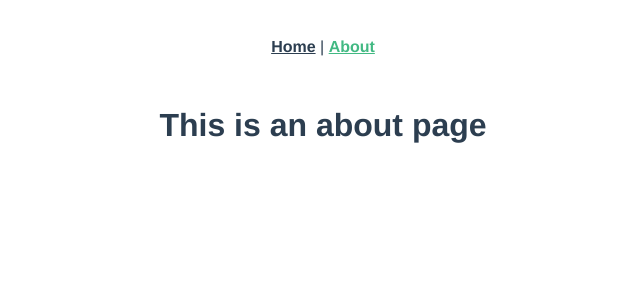
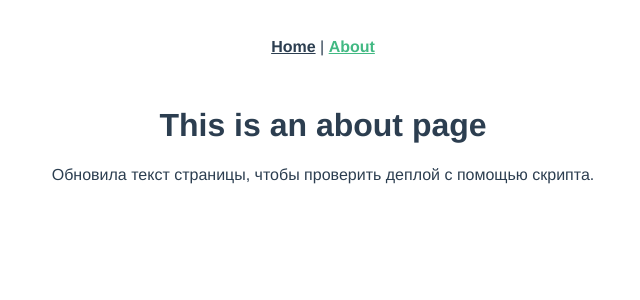
Before and after one commit to Limonbird/test-project, a Vue app: page /about in a window 1280 px wide. Shown: the top 300 px of the page, without its empty margins (317-957 px from the left). Built offline with nearby package versions, Linux system fonts and the light colour scheme.

Commit message:
Обновить about

```diff
--- a/src/views/About.vue
+++ b/src/views/About.vue
@@ -1,5 +1,6 @@
 <template>
   <div class="about">
     <h1>This is an about page</h1>
+    <p>Обновила текст страницы, чтобы проверить деплой с помощью скрипта.</p>
   </div>
 </template>
```
